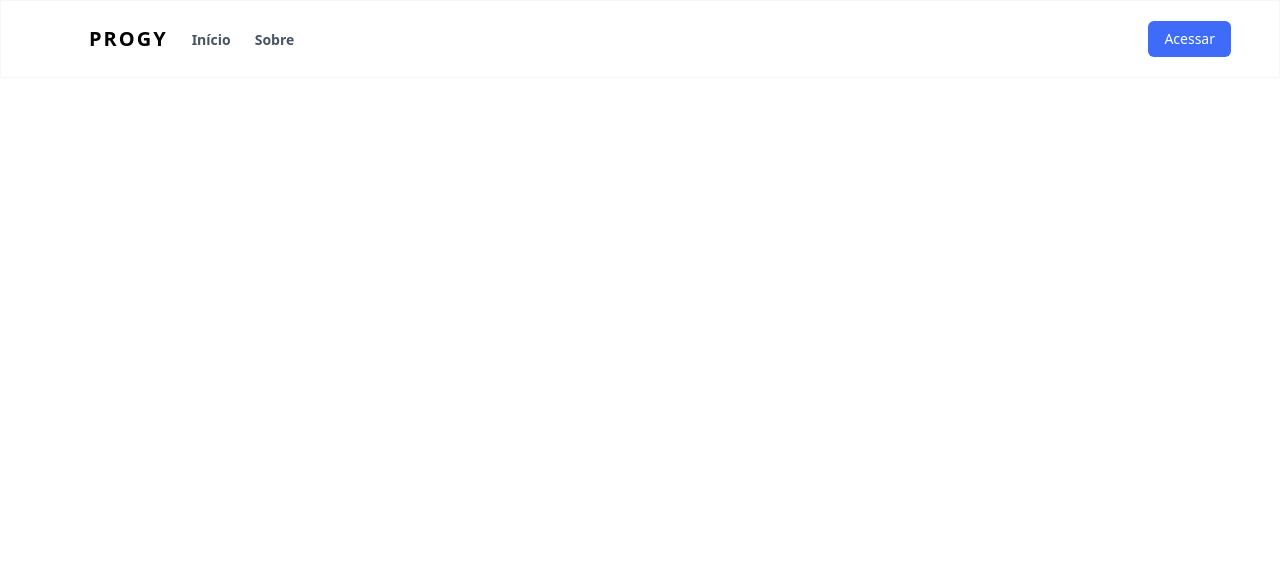
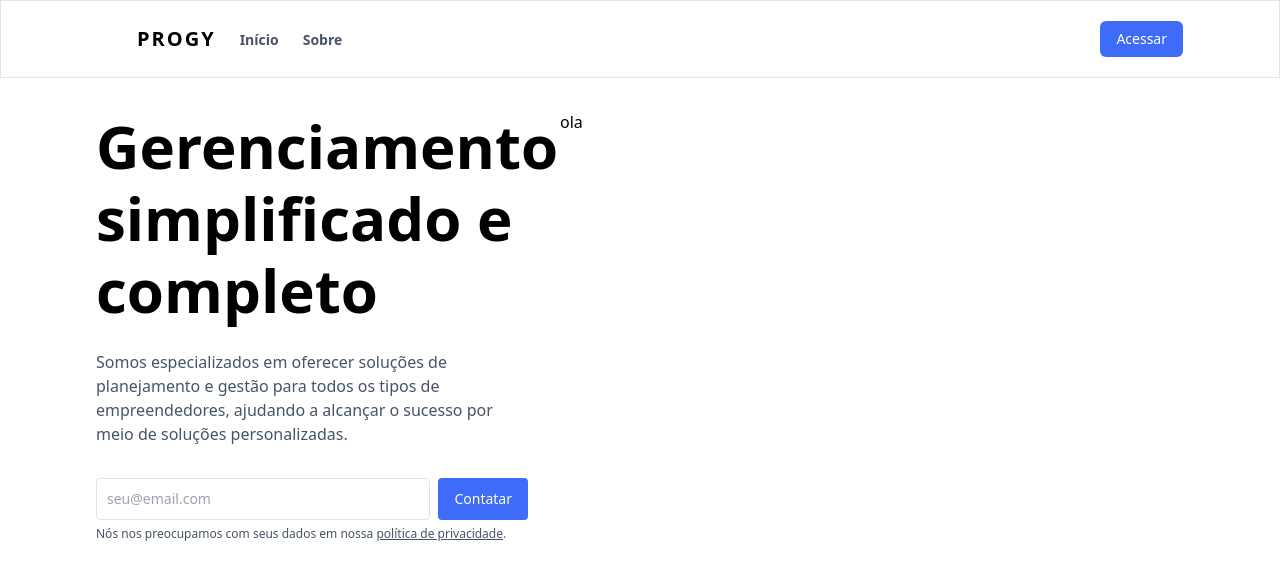
Before and after one commit to wilmacedo/progy-old-landing-v2, a React (Vite) app: page / in a window 1280 px wide. Shown: the top 580 px of the page. Built offline with nearby package versions, Linux system fonts and the light colour scheme; some icons are missing.

Commit message:
feat: :sparkles: home text area

```diff
--- a/src/components/Navbar.tsx
+++ b/src/components/Navbar.tsx
@@ -35,7 +35,7 @@ export default function Navbar() {
 
   return (
     <nav>
-      <div className="px-12 py-5 w-screen flex justify-between border border-[#F6F7F9]">
+      <div className="px-4 md:px-24 py-5 w-screen flex justify-between border border-[#E2E4E3]">
         <div className="max-w-screen-xl flex items-center">
           <div className="flex gap-2 h-fit items-center">
             <Logo className="w-[2rem] h-[auto]" />
--- a/src/pages/Home.tsx
+++ b/src/pages/Home.tsx
@@ -1,9 +1,69 @@
+import { FormEvent } from 'react';
+import { Link } from 'react-router-dom';
 import Navbar from '../components/Navbar';
 
 export default function Home() {
+  const handleSubmitContact = (event: FormEvent<HTMLFormElement>) => {
+    event.preventDefault();
+
+    const input = (event.target as HTMLFormElement).querySelector(
+      'input',
+    ) as HTMLInputElement;
+    if (!input.value || input.value.length === 0) return;
+
+    // TODO: Send contact via e-mail
+  };
+
   return (
-    <div>
+    <>
       <Navbar />
-    </div>
+
+      <div
+        id="home"
+        className="mt-8 flex flex-col gap-8 px-4 md:flex-row md:px-24"
+      >
+        <div className="flex flex-col gap-6 max-w-full md:max-w-[27rem]">
+          <h1 className="text-3xl md:text-[3.75rem] md:leading-[4.5rem] font-semibold">
+            Gerenciamento simplificado e completo
+          </h1>
+          <span className="text-[#475467] text-sm md:text-base">
+            Somos especializados em oferecer soluções de planejamento e gestão
+            para todos os tipos de empreendedores, ajudando a alcançar o sucesso
+            por meio de soluções personalizadas.
+          </span>
+
+          <div className="mt-2">
+            <form
+              className="flex gap-2 flex-col md:flex-row"
+              onSubmit={handleSubmitContact}
+            >
+              <input
+                type="email"
+                placeholder="seu@email.com"
+                className="p-2.5 w-full border border-[#E2E4E3] rounded outline-[#3E6BF7] duration-200 text-sm hover:bg-[#E7E9ED] invalid:border-red-500 invalid:text-red-500 focus:invalid:outline-red-500 focus:invalid:text-red-500"
+              />
+              <button
+                type="submit"
+                className="py-2.5 px-4 bg-[#3E6BF7] text-white text-sm rounded duration-200 whitespace-nowrap hover:brightness-125"
+              >
+                Contatar
+              </button>
+            </form>
+            <span className="text-xs text-[#475467]">
+              Nós nos preocupamos com seus dados em nossa{' '}
+              <Link
+                to="/privacy-policy"
+                className="underline cursor-pointer duration-200 hover:brightness-125"
+              >
+                política de privacidade
+              </Link>
+              .
+            </span>
+          </div>
+        </div>
+
+        <span>ola</span>
+      </div>
+    </>
   );
 }
```
Also changed, not shown: src/assets/iphone.png (added).
